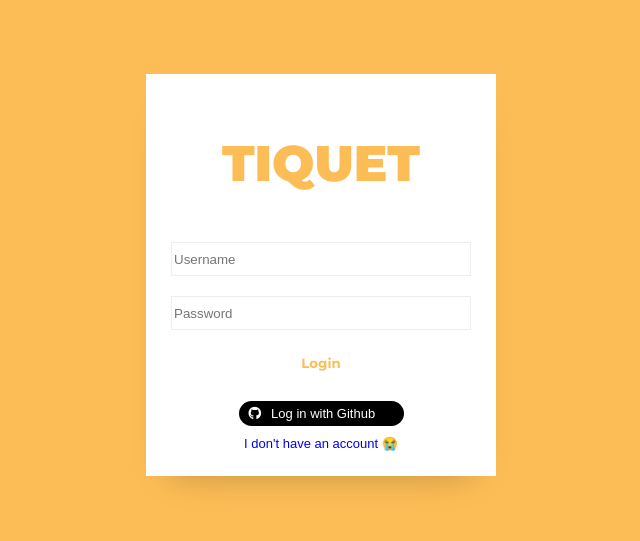
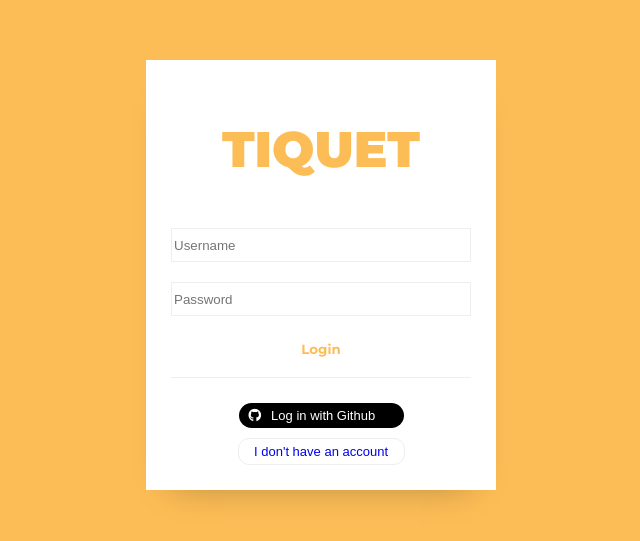
Before and after one commit to FLiotta/Tiquet, a React app in the folder client/: page /auth in a window 1280 px wide. Shown: the part 125-666 px from the top of the page, without its empty margins (319-959 px from the left). Built offline with nearby package versions, Linux system fonts and the light colour scheme; no server answers.

Commit message:
Changes on auth footer

```diff
--- a/client/src/pages/Auth/index.tsx
+++ b/client/src/pages/Auth/index.tsx
@@ -109,9 +109,11 @@ const Auth = ({
               text={mode ? "Log in with Github" : "Sign up with Github"}
               onSuccess={(code, state) => oauthGithub(code, state)}
             />
-            <a href="#" onClick={toggleMode} className="auth__modal-footer__toggler">
-              {mode ? "I don't have an account 😭" : "Already have an account 🤓"}
-            </a>
+            <div className="auth__modal-footer__toggler">
+              <a href="#" onClick={toggleMode}>
+                {mode ? "I don't have an account" : "Already have an account"}
+              </a>
+            </div>
           </div>
         </div>
       </div>
--- a/client/src/pages/Auth/styles.scss
+++ b/client/src/pages/Auth/styles.scss
@@ -51,11 +51,20 @@
     &-footer {
       text-align: center;
       font-size: 13px;
+      width: 100%;
+      display: flex;
+      flex-direction: column;
+      align-items: center;
+      border-top: 1px solid #eee;
+      padding-top: 15px;
 
       &__toggler {
-        padding: 5px;
+        padding: 5px 0;
         border-radius: 11px;
         transition: 0.5s all;
+        width: 165px;
+        cursor: pointer;
+        border: 1px solid #eee;
 
         &:hover {
           background-color: #efefef;
```
